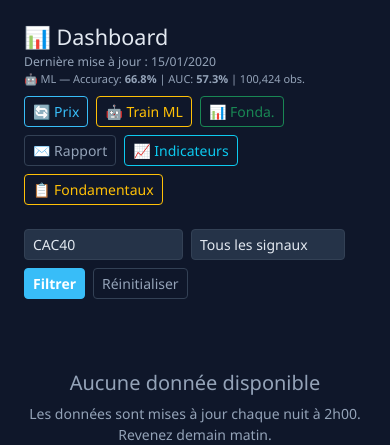
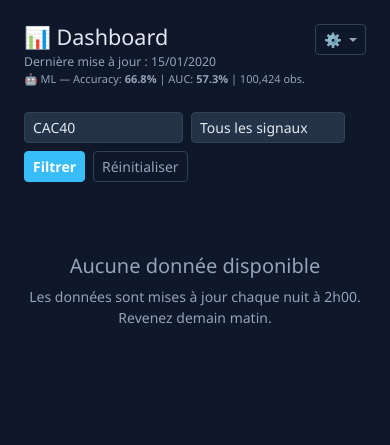
Before and after one commit to BernisM/stocks, a FastAPI app: page /dashboard in a window 390 px wide. Shown: the part 60-505 px from the top of the page. Run offline with FastAPI, Linux system fonts and the light colour scheme; tables that the repository leaves empty hold one stand-in row (values such as "Sample post").

Commit message:
feat: replace dashboard action buttons with ⚙️ hamburger dropdown menu
Co-Authored-By: Claude Sonnet 4.6 <noreply@anthropic.com>

```diff
--- a/templates/dashboard.html
+++ b/templates/dashboard.html
@@ -20,26 +20,51 @@
       </small>
       {% endif %}
     </div>
-    <div class="d-flex flex-wrap gap-2 align-items-center">
-      <button id="syncBtn" class="btn btn-sm btn-outline-primary" onclick="startSync()">
-        🔄 <span class="d-none d-sm-inline">Sync </span>Prix
+    <div class="dropdown">
+      <button class="btn btn-sm btn-outline-secondary dropdown-toggle" type="button"
+              id="settingsMenu" data-bs-toggle="dropdown" data-bs-auto-close="outside"
+              aria-expanded="false" title="Paramètres">
+        ⚙️
       </button>
-      <button id="trainBtn" class="btn btn-sm btn-outline-warning" onclick="triggerWithProgress('/admin/train-ml','train_ml','trainBtn','🤖 Train ML',300)">
+      <ul class="dropdown-menu dropdown-menu-end" aria-labelledby="settingsMenu" style="min-width:220px">
+        <li><h6 class="dropdown-header">Actions données</h6></li>
+        <li>
+          <button id="syncBtn" class="dropdown-item" onclick="startSync()">
+            🔄 Sync Prix
+          </button>
+        </li>
+        <li>
+          <button id="trainBtn" class="dropdown-item" onclick="triggerWithProgress('/admin/train-ml','train_ml','trainBtn','🤖 Train ML',300)">
             🤖 Train ML
           </button>
-      <button id="fondaBtn" class="btn btn-sm btn-outline-success" onclick="triggerWithProgress('/admin/fundamentals-now','fondamentaux','fondaBtn','📊 Fondamentaux',360)">
-        📊 <span class="d-none d-sm-inline">Fondamentaux</span><span class="d-sm-none">Fonda.</span>
+        </li>
+        <li>
+          <button id="fondaBtn" class="dropdown-item" onclick="triggerWithProgress('/admin/fundamentals-now','fondamentaux','fondaBtn','📊 Fondamentaux',360)">
+            📊 Fondamentaux
           </button>
-      <button id="mailBtn" class="btn btn-sm btn-outline-secondary" onclick="openRapportModal()">
-        ✉️ Rapport
+        </li>
+        <li>
+          <button id="mailBtn" class="dropdown-item" onclick="openRapportModal()">
+            ✉️ Envoyer le rapport
           </button>
-      <div class="vr d-none d-sm-block" style="opacity:.3"></div>
-      <button id="toggleIndBtn" class="btn btn-sm btn-outline-info" onclick="toggleColGroup('ind')">
-        📈 Indicateurs
+        </li>
+        <li><hr class="dropdown-divider"></li>
+        <li><h6 class="dropdown-header">Colonnes affichées</h6></li>
+        <li>
+          <button id="toggleIndBtn" class="dropdown-item d-flex justify-content-between align-items-center"
+                  onclick="toggleColGroup('ind')">
+            <span>📈 Indicateurs</span>
+            <span id="toggleIndState" class="badge ms-2"></span>
           </button>
-      <button id="toggleFundaBtn" class="btn btn-sm btn-outline-warning" onclick="toggleColGroup('funda')">
-        📋 Fondamentaux
+        </li>
+        <li>
+          <button id="toggleFundaBtn" class="dropdown-item d-flex justify-content-between align-items-center"
+                  onclick="toggleColGroup('funda')">
+            <span>📋 Fondamentaux</span>
+            <span id="toggleFundaState" class="badge ms-2"></span>
           </button>
+        </li>
+      </ul>
     </div>
   </div>
 </div>
@@ -172,6 +197,7 @@ function resetSyncBtn() {
   const btn = document.getElementById('syncBtn');
   btn.disabled = false;
   btn.textContent = '🔄 Sync Prix';
+  btn.classList.remove('text-muted');
 }
 
 let _adminPoll = null;
@@ -273,7 +299,7 @@ function sendEmailDirect() {
   fetch('/send-email-me').then(() => {
     const btn = document.getElementById('mailBtn');
     btn.textContent = '✅ Rapport envoyé';
-    setTimeout(() => { btn.textContent = '✉️ Rapport'; }, 4000);
+    setTimeout(() => { btn.textContent = '✉️ Envoyer le rapport'; }, 4000);
   });
 }
 
@@ -510,37 +536,42 @@ function exportSelected() {
 }
 
 // ── Afficher/cacher groupes de colonnes ──────────────────────────────────────
+function _updateColBadge(group, hidden) {
+  const badge = document.getElementById(`toggle${group.charAt(0).toUpperCase() + group.slice(1)}State`);
+  if (!badge) return;
+  if (hidden) {
+    badge.textContent = 'Masqué';
+    badge.className = 'badge ms-2 bg-secondary';
+  } else {
+    badge.textContent = 'Visible';
+    badge.className = 'badge ms-2 bg-success';
+  }
+}
+
 function toggleColGroup(group) {
   const els    = document.querySelectorAll(`.col-${group}`);
-  const btn    = document.getElementById(`toggle${group.charAt(0).toUpperCase() + group.slice(1)}Btn`);
   const hidden = localStorage.getItem(`col_${group}_hidden`) === '1';
 
   if (hidden) {
     els.forEach(el => { el.style.display = ''; });
     localStorage.setItem(`col_${group}_hidden`, '0');
-    btn.classList.remove('btn-secondary');
-    btn.classList.add(group === 'ind' ? 'btn-outline-info' : 'btn-outline-warning');
+    _updateColBadge(group, false);
   } else {
-    // Clear any active filters in hidden columns
     document.querySelectorAll(`.col-${group} .col-filter`).forEach(inp => { inp.value = ''; });
     applyFilters();
     els.forEach(el => { el.style.display = 'none'; });
     localStorage.setItem(`col_${group}_hidden`, '1');
-    btn.classList.remove('btn-outline-info', 'btn-outline-warning');
-    btn.classList.add('btn-secondary');
+    _updateColBadge(group, true);
   }
 }
 
 function _initColToggles() {
   ['ind', 'funda'].forEach(group => {
-    if (localStorage.getItem(`col_${group}_hidden`) === '1') {
+    const hidden = localStorage.getItem(`col_${group}_hidden`) === '1';
+    if (hidden) {
       document.querySelectorAll(`.col-${group}`).forEach(el => { el.style.display = 'none'; });
-      const btn = document.getElementById(`toggle${group.charAt(0).toUpperCase() + group.slice(1)}Btn`);
-      if (btn) {
-        btn.classList.remove('btn-outline-info', 'btn-outline-warning');
-        btn.classList.add('btn-secondary');
     }
-    }
+    _updateColBadge(group, hidden);
   });
 }
 </script>
```
Lines whose indentation alone changed are shown as unchanged.
